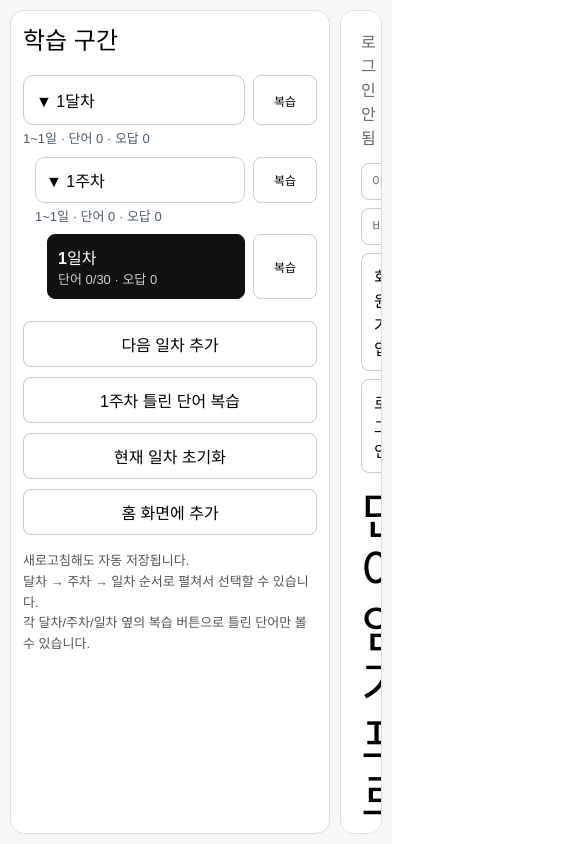
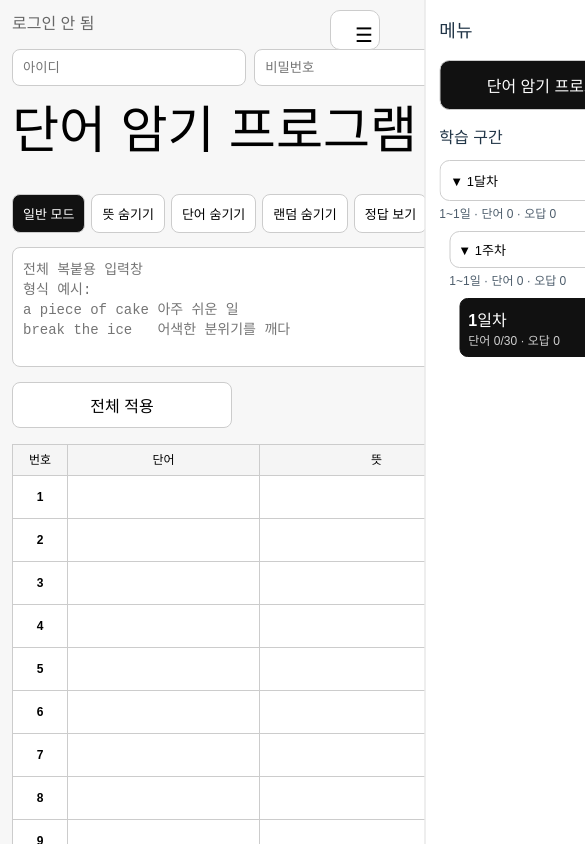
Before and after one commit to dnwkdckd-arch/vocab-app, a React (Vite) app: page / in a window 390 px wide. Shown: the top 844 px of the page, 585 px wide, since content can reach past the window. Built offline with nearby package versions, Linux system fonts and the light colour scheme.

Commit message:
mobile menu optimize

```diff
--- a/src/App.jsx
+++ b/src/App.jsx
@@ -2,8 +2,8 @@ import { useEffect, useMemo, useState } from "react";
 import { supabase } from "./supabase";
 
 const WORDS_PER_DAY = 30;
-const STORAGE_KEY = "vocab-memorizer-local-v2";
-const SESSION_KEY = "vocab-custom-session-v2";
+const STORAGE_KEY = "vocab-memorizer-local-v4";
+const SESSION_KEY = "vocab-custom-session-v4";
 
 const rainbowColors = [
   "red",
@@ -31,7 +31,6 @@ const createDay = (dayNumber) => ({
 const buildRandomHideMap = (length) =>
   Array.from({ length }, () => (Math.random() > 0.5 ? "word" : "meaning"));
 
-// 보안용은 아니고, 로그인 확인용 간단 해시
 function simpleHash(text) {
   let hash = 5381;
   for (let i = 0; i < text.length; i++) {
@@ -66,10 +65,10 @@ export default function App() {
   const [password, setPassword] = useState("");
   const [authLoading, setAuthLoading] = useState(false);
 
-  const [user, setUser] = useState(null); // { id, username }
+  const [user, setUser] = useState(null);
   const [statusMessage, setStatusMessage] = useState("로그인 안 됨");
+  const [menuOpen, setMenuOpen] = useState(false);
 
-  // 로컬 상태 불러오기
   useEffect(() => {
     try {
       const saved = localStorage.getItem(STORAGE_KEY);
@@ -96,7 +95,6 @@ export default function App() {
     }
   }, []);
 
-  // 로컬 상태 저장
   useEffect(() => {
     if (!loaded) return;
 
@@ -127,7 +125,6 @@ export default function App() {
     loaded,
   ]);
 
-  // 로그인 세션 복구
   useEffect(() => {
     try {
       const savedSession = localStorage.getItem(SESSION_KEY);
@@ -143,7 +140,6 @@ export default function App() {
     }
   }, []);
 
-  // PWA 설치
   useEffect(() => {
     const handler = (e) => {
       e.preventDefault();
@@ -390,7 +386,6 @@ export default function App() {
 
   function speakWord(word) {
     if (!word || !window.speechSynthesis) return;
-
     const utterance = new SpeechSynthesisUtterance(word);
     utterance.lang = "en-US";
     utterance.rate = 0.9;
@@ -625,10 +620,40 @@ export default function App() {
 
   return (
     <div style={pageStyle}>
-      <div style={layoutStyle}>
-        <aside style={sidebarStyle}>
-          <h2 style={titleStyle}>학습 구간</h2>
+      {menuOpen && <div style={overlayStyle} onClick={() => setMenuOpen(false)} />}
 
+      <button style={menuButtonStyle} onClick={() => setMenuOpen((prev) => !prev)}>
+        ☰
+      </button>
+
+      <aside
+        style={{
+          ...drawerStyle,
+          transform: menuOpen ? "translateX(0)" : "translateX(110%)",
+        }}
+      >
+        <div style={drawerHeaderStyle}>
+          <div style={{ fontWeight: "bold", fontSize: "18px" }}>메뉴</div>
+          <button style={drawerCloseStyle} onClick={() => setMenuOpen(false)}>
+            ✕
+          </button>
+        </div>
+
+        <button
+          style={drawerMainButtonStyle}
+          onClick={() => {
+            setReviewMode(false);
+            setMenuOpen(false);
+          }}
+        >
+          단어 암기 프로그램으로 돌아가기
+        </button>
+
+        <div style={{ marginTop: "16px", fontWeight: "bold", marginBottom: "10px" }}>
+          학습 구간
+        </div>
+
+        <div style={{ overflowY: "auto", flex: 1 }}>
           {monthTree.map((month) => (
             <div key={`month-${month.month}`} style={{ marginBottom: "10px" }}>
               <div style={monthRowStyle}>
@@ -639,6 +664,7 @@ export default function App() {
                   onClick={() => {
                     setReviewTarget({ type: "month", value: month.month });
                     setReviewMode(true);
+                    setMenuOpen(false);
                   }}
                   style={{
                     ...reviewPickButtonStyle,
@@ -673,6 +699,7 @@ export default function App() {
                           onClick={() => {
                             setReviewTarget({ type: "week", value: week.week });
                             setReviewMode(true);
+                            setMenuOpen(false);
                           }}
                           style={{
                             ...reviewPickButtonStyle,
@@ -702,6 +729,7 @@ export default function App() {
                                     setCurrentDay(dayData.day);
                                     setReviewMode(false);
                                     setBulkText("");
+                                    setMenuOpen(false);
                                   }}
                                   style={{
                                     ...dayButtonStyle,
@@ -720,6 +748,7 @@ export default function App() {
                                   onClick={() => {
                                     setReviewTarget({ type: "day", value: dayData.day });
                                     setReviewMode(true);
+                                    setMenuOpen(false);
                                   }}
                                   style={{
                                     ...reviewPickButtonStyle,
@@ -740,61 +769,25 @@ export default function App() {
               )}
             </div>
           ))}
-
-          <button onClick={addNextDay} style={{ ...actionButtonStyle, marginTop: "12px" }}>
-            다음 일차 추가
-          </button>
-
-          <button
-            onClick={() => setReviewMode((prev) => !prev)}
-            style={{ ...actionButtonStyle, marginTop: "10px" }}
-          >
-            {reviewMode ? "일반 보기로 돌아가기" : reviewLabel}
-          </button>
-
-          <button onClick={resetCurrentDay} style={{ ...actionButtonStyle, marginTop: "10px" }}>
-            현재 일차 초기화
-          </button>
-
-          <button onClick={installAsApp} style={{ ...actionButtonStyle, marginTop: "10px" }}>
-            홈 화면에 추가
-          </button>
-
-          <div style={infoTextStyle}>
-            새로고침해도 자동 저장됩니다.
-            <br />
-            달차 → 주차 → 일차 순서로 펼쳐서 선택할 수 있습니다.
-            <br />
-            각 달차/주차/일차 옆의 복습 버튼으로 틀린 단어만 볼 수 있습니다.
         </div>
       </aside>
 
-        <main style={mainStyle}>
+      <main style={mainStyleFull}>
         <div
           style={{
             marginBottom: "12px",
             color: user ? "green" : "#666",
             fontWeight: "bold",
+            paddingRight: "48px",
           }}
         >
           {statusMessage}
         </div>
 
-          <div style={{ marginBottom: "16px", display: "flex", gap: "8px", flexWrap: "wrap" }}>
+        <div style={topAuthWrapStyle}>
           {user ? (
             <>
-                <div
-                  style={{
-                    padding: "10px 12px",
-                    border: "1px solid #ccc",
-                    borderRadius: "8px",
-                    background: "white",
-                    color: "black",
-                  }}
-                >
-                  로그인: {displayUsername}
-                </div>
-
+              <div style={loggedBoxStyle}>로그인: {displayUsername}</div>
               <button onClick={handleSignOut} style={toolbarButtonStyle}>
                 로그아웃
               </button>
@@ -898,28 +891,28 @@ export default function App() {
               onChange={(e) => setBulkText(e.target.value)}
               placeholder={`전체 복붙용 입력창
 형식 예시:
-actually\t사실은
-almost\t거의
-already\t이미`}
+a piece of cake\t아주 쉬운 일
+break the ice\t어색한 분위기를 깨다`}
               style={textareaStyle}
             />
 
-              <button onClick={applyBulkPaste} style={{ ...actionButtonStyle, marginTop: "8px" }}>
+            <button onClick={applyBulkPaste} style={{ ...actionButtonStyle, marginTop: "8px", maxWidth: "220px" }}>
               전체 적용
             </button>
           </div>
         )}
 
+        <div style={tableWrapStyle}>
           <table style={tableStyle}>
             <thead>
               <tr>
-                <th style={{ ...thStyle, width: reviewMode ? "90px" : "70px" }}>
-                  {reviewMode ? "일차" : "번호"}
+                <th style={{ ...thStyle, width: "42px" }}>
+                  {reviewMode ? "일" : "번호"}
                 </th>
-                <th style={thStyle}>단어</th>
-                <th style={thStyle}>뜻</th>
-                <th style={{ ...thStyle, width: "80px" }}>발음</th>
-                {!reviewMode && <th style={{ ...thStyle, width: "90px" }}>정답</th>}
+                <th style={wordThStyle}>단어</th>
+                <th style={meaningThStyle}>뜻</th>
+                <th style={{ ...thStyle, width: "54px" }}>발음</th>
+                {!reviewMode && <th style={{ ...thStyle, width: "58px" }}>정답</th>}
               </tr>
             </thead>
 
@@ -936,17 +929,17 @@ already\t이미`}
                   <tr key={reviewMode ? `${item.day}-${item.id}-${index}` : item.id}>
                     <td
                       style={{
-                        ...tdStyle,
+                        ...smallTdStyle,
                         color,
                         fontWeight: "bold",
                         cursor: reviewMode ? "default" : "pointer",
                       }}
                       onClick={() => handleNumberClick(index)}
                     >
-                      {reviewMode ? `${item.day}일차` : item.id}
+                      {reviewMode ? item.day : item.id}
                     </td>
 
-                    <td style={{ ...tdStyle, color, fontWeight: "bold" }}>
+                    <td style={{ ...wordTdStyle, color, fontWeight: "bold" }}>
                       {reviewMode ? (
                         hideWord ? <span style={hiddenTextStyle}>????</span> : item.word || "-"
                       ) : hideWord ? (
@@ -955,12 +948,12 @@ already\t이미`}
                         <input
                           value={item.word}
                           onChange={(e) => handleChange(index, "word", e.target.value)}
-                          style={{ ...inputStyle, color }}
+                          style={{ ...compactInputStyle, color }}
                         />
                       )}
                     </td>
 
-                    <td style={{ ...tdStyle, color, fontWeight: "bold" }}>
+                    <td style={{ ...meaningTdStyle, color, fontWeight: "bold" }}>
                       {reviewMode ? (
                         hideMeaning ? (
                           <span style={hiddenTextStyle}>????</span>
@@ -973,20 +966,20 @@ already\t이미`}
                         <input
                           value={item.meaning}
                           onChange={(e) => handleChange(index, "meaning", e.target.value)}
-                          style={{ ...inputStyle, color }}
+                          style={{ ...compactInputStyle, color }}
                         />
                       )}
                     </td>
 
-                    <td style={tdStyle}>
-                      <button onClick={() => speakWord(item.word)} style={smallButtonStyle}>
+                    <td style={smallTdStyle}>
+                      <button onClick={() => speakWord(item.word)} style={tinyButtonStyle}>
                         🔊
                       </button>
                     </td>
 
                     {!reviewMode && (
-                      <td style={tdStyle}>
-                        <button onClick={() => markAsCorrect(index)} style={smallButtonStyle}>
+                      <td style={smallTdStyle}>
+                        <button onClick={() => markAsCorrect(index)} style={tinyButtonStyle}>
                           정답
                         </button>
                       </td>
@@ -996,109 +989,132 @@ already\t이미`}
               })}
             </tbody>
           </table>
+        </div>
       </main>
-      </div>
     </div>
   );
 }
 
 const pageStyle = {
-  padding: "10px",
+  minHeight: "100vh",
+  background: "#f7f7f7",
   fontFamily: "sans-serif",
-  background: "#f7f7f7",
-  height: "100vh",
-  overflow: "hidden",
+  position: "relative",
+};
+
+const mainStyleFull = {
+  padding: "12px",
+  maxWidth: "100%",
   boxSizing: "border-box",
 };
 
-const layoutStyle = {
-  display: "grid",
-  gridTemplateColumns: "320px 1fr",
-  gap: "10px",
-  height: "100%",
+const overlayStyle = {
+  position: "fixed",
+  inset: 0,
+  background: "rgba(0,0,0,0.25)",
+  zIndex: 20,
 };
 
-const sidebarStyle = {
+const menuButtonStyle = {
+  position: "fixed",
+  top: "10px",
+  right: "10px",
+  zIndex: 30,
+  width: "40px",
+  height: "40px",
+  borderRadius: "10px",
+  border: "1px solid #ccc",
   background: "white",
-  border: "1px solid #ddd",
-  borderRadius: "14px",
-  padding: "12px",
-  overflowY: "auto",
-  boxSizing: "border-box",
+  color: "black",
+  cursor: "pointer",
+  fontSize: "20px",
 };
 
-const mainStyle = {
+const drawerStyle = {
+  position: "fixed",
+  top: 0,
+  right: 0,
+  width: "min(88vw, 360px)",
+  height: "100vh",
   background: "white",
-  border: "1px solid #ddd",
-  borderRadius: "14px",
-  padding: "20px",
-  overflowY: "auto",
-  overflowX: "hidden",
+  borderLeft: "1px solid #ddd",
+  zIndex: 40,
+  transition: "transform 0.25s ease",
+  padding: "14px",
   boxSizing: "border-box",
+  display: "flex",
+  flexDirection: "column",
 };
 
-const titleStyle = {
-  marginTop: 0,
+const drawerHeaderStyle = {
+  display: "flex",
+  justifyContent: "space-between",
+  alignItems: "center",
+  marginBottom: "12px",
+};
+
+const drawerCloseStyle = {
+  width: "34px",
+  height: "34px",
+  borderRadius: "8px",
+  border: "1px solid #ccc",
+  background: "white",
+  cursor: "pointer",
+};
+
+const drawerMainButtonStyle = {
+  width: "100%",
+  padding: "12px",
+  border: "1px solid #ccc",
+  borderRadius: "10px",
+  background: "#111",
+  color: "white",
+  cursor: "pointer",
+};
+
+const topAuthWrapStyle = {
   marginBottom: "16px",
+  display: "flex",
+  gap: "8px",
+  flexWrap: "wrap",
+  alignItems: "center",
+};
+
+const loggedBoxStyle = {
+  padding: "10px 12px",
+  border: "1px solid #ccc",
+  borderRadius: "8px",
+  background: "white",
   color: "black",
 };
 
 const metaTextStyle = {
-  fontSize: "13px",
+  fontSize: "12px",
   opacity: 0.8,
 };
 
 const monthRowStyle = {
   display: "grid",
-  gridTemplateColumns: "1fr 64px",
-  gap: "8px",
+  gridTemplateColumns: "1fr 58px",
+  gap: "6px",
   marginBottom: "4px",
 };
 
 const weekRowStyle = {
   display: "grid",
-  gridTemplateColumns: "1fr 64px",
-  gap: "8px",
+  gridTemplateColumns: "1fr 58px",
+  gap: "6px",
   marginBottom: "4px",
 };
 
 const dayRowStyle = {
   display: "grid",
-  gridTemplateColumns: "1fr 64px",
-  gap: "8px",
+  gridTemplateColumns: "1fr 58px",
+  gap: "6px",
   marginBottom: "6px",
 };
 
 const toggleButtonStyle = {
-  width: "100%",
-  padding: "12px",
-  border: "1px solid #ccc",
-  borderRadius: "10px",
-  textAlign: "left",
-  cursor: "pointer",
-  boxSizing: "border-box",
-  background: "white",
-  color: "black",
-};
-
-const reviewPickButtonStyle = {
-  width: "100%",
-  padding: "10px 6px",
-  border: "1px solid #ccc",
-  borderRadius: "8px",
-  background: "white",
-  color: "black",
-  cursor: "pointer",
-  boxSizing: "border-box",
-  fontSize: "12px",
-};
-
-const weekListStyle = {
-  marginLeft: "12px",
-  marginTop: "8px",
-};
-
-const weekToggleStyle = {
   width: "100%",
   padding: "10px",
   border: "1px solid #ccc",
@@ -1108,21 +1124,53 @@ const weekToggleStyle = {
   boxSizing: "border-box",
   background: "white",
   color: "black",
+  fontSize: "13px",
+};
+
+const reviewPickButtonStyle = {
+  width: "100%",
+  padding: "8px 4px",
+  border: "1px solid #ccc",
+  borderRadius: "8px",
+  background: "white",
+  color: "black",
+  cursor: "pointer",
+  boxSizing: "border-box",
+  fontSize: "11px",
+};
+
+const weekListStyle = {
+  marginLeft: "10px",
+  marginTop: "8px",
+};
+
+const weekToggleStyle = {
+  width: "100%",
+  padding: "8px",
+  border: "1px solid #ccc",
+  borderRadius: "10px",
+  textAlign: "left",
+  cursor: "pointer",
+  boxSizing: "border-box",
+  background: "white",
+  color: "black",
+  fontSize: "13px",
 };
 
 const dayListStyle = {
-  marginLeft: "12px",
+  marginLeft: "10px",
   marginTop: "8px",
 };
 
 const dayButtonStyle = {
   width: "100%",
-  padding: "10px",
+  padding: "8px",
   border: "1px solid #ccc",
   borderRadius: "8px",
   textAlign: "left",
   cursor: "pointer",
   boxSizing: "border-box",
+  background: "white",
 };
 
 const actionButtonStyle = {
@@ -1138,7 +1186,7 @@ const actionButtonStyle = {
 
 const infoTextStyle = {
   marginTop: "16px",
-  fontSize: "13px",
+  fontSize: "12px",
   color: "#555",
   lineHeight: 1.6,
 };
@@ -1146,26 +1194,27 @@ const infoTextStyle = {
 const testToolbarStyle = {
   display: "flex",
   flexWrap: "wrap",
-  gap: "8px",
-  marginBottom: "16px",
+  gap: "6px",
+  marginBottom: "14px",
 };
 
 const toolbarButtonStyle = {
-  padding: "10px 12px",
+  padding: "9px 10px",
   border: "1px solid #ccc",
   borderRadius: "8px",
   background: "white",
   color: "black",
   cursor: "pointer",
+  fontSize: "13px",
 };
 
 const pasteBlockStyle = {
-  marginBottom: "18px",
+  marginBottom: "16px",
 };
 
 const textareaStyle = {
   width: "100%",
-  minHeight: "140px",
+  minHeight: "120px",
   border: "1px solid #ccc",
   borderRadius: "8px",
   padding: "10px",
@@ -1176,50 +1225,95 @@ const textareaStyle = {
   boxSizing: "border-box",
 };
 
+const tableWrapStyle = {
+  width: "100%",
+  overflowX: "auto",
+  WebkitOverflowScrolling: "touch",
+};
+
 const tableStyle = {
   borderCollapse: "collapse",
   width: "100%",
+  minWidth: "620px",
   tableLayout: "fixed",
   background: "white",
 };
 
 const thStyle = {
   border: "1px solid #ccc",
-  padding: "10px",
+  padding: "8px 6px",
   background: "#f5f5f5",
   color: "black",
-  textAlign: "left",
+  textAlign: "center",
+  fontSize: "12px",
+  lineHeight: 1.2,
+  whiteSpace: "nowrap",
 };
 
-const tdStyle = {
-  border: "1px solid #ccc",
-  padding: "10px",
-  background: "white",
-  wordBreak: "break-word",
+const wordThStyle = {
+  ...thStyle,
+  width: "35%",
 };
 
-const inputStyle = {
+const meaningThStyle = {
+  ...thStyle,
+  width: "43%",
+};
+
+const smallTdStyle = {
+  border: "1px solid #ccc",
+  padding: "6px 4px",
+  background: "white",
+  textAlign: "center",
+  fontSize: "12px",
+  verticalAlign: "middle",
+};
+
+const wordTdStyle = {
+  border: "1px solid #ccc",
+  padding: "6px 6px",
+  background: "white",
+  fontSize: "12px",
+  verticalAlign: "middle",
+  wordBreak: "break-word",
+  lineHeight: 1.35,
+};
+
+const meaningTdStyle = {
+  border: "1px solid #ccc",
+  padding: "6px 6px",
+  background: "white",
+  fontSize: "12px",
+  verticalAlign: "middle",
+  wordBreak: "break-word",
+  lineHeight: 1.35,
+};
+
+const compactInputStyle = {
   width: "100%",
   border: "none",
   outline: "none",
-  fontSize: "16px",
+  fontSize: "12px",
   background: "transparent",
   boxSizing: "border-box",
+  lineHeight: 1.35,
+  padding: 0,
 };
 
-const smallButtonStyle = {
+const tinyButtonStyle = {
   width: "100%",
-  padding: "8px 10px",
+  padding: "6px 4px",
   border: "1px solid #ccc",
-  borderRadius: "8px",
+  borderRadius: "6px",
   background: "white",
   color: "black",
   cursor: "pointer",
   boxSizing: "border-box",
+  fontSize: "11px",
 };
 
 const hiddenTextStyle = {
-  letterSpacing: "2px",
+  letterSpacing: "1px",
   color: "#999",
 };
 
@@ -1227,5 +1321,6 @@ const authInputStyle = {
   padding: "10px",
   border: "1px solid #ccc",
   borderRadius: "8px",
-  minWidth: "220px",
+  minWidth: "120px",
+  flex: "1 1 140px",
 };
```
Lines whose indentation alone changed are shown as unchanged.
